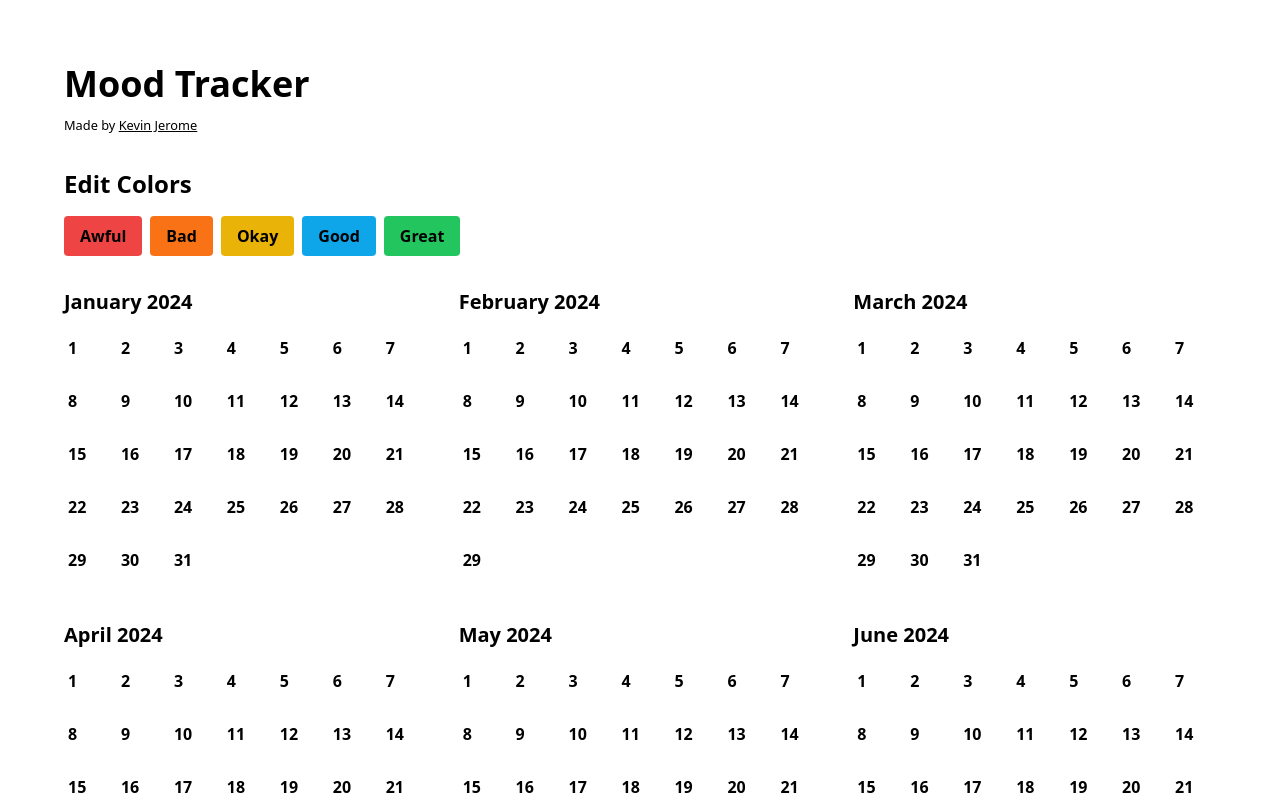
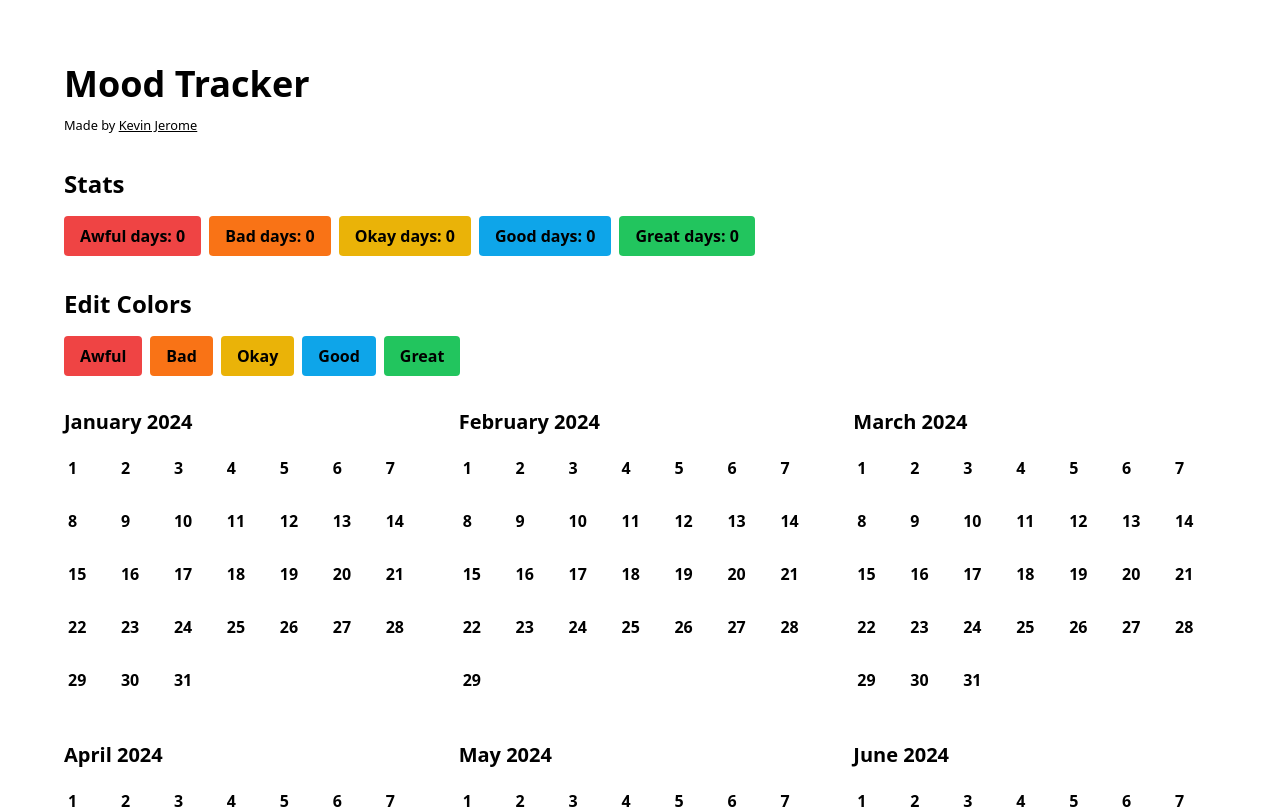
Before and after one commit to BellaYoungFlowers/mood-tracker, a React (Vite) app: page / in a window 1280 px wide. Shown: the top 809 px of the page. Built offline with nearby package versions, Linux system fonts and the light colour scheme.

Commit message:
Add stats

```diff
--- a/src/App.tsx
+++ b/src/App.tsx
@@ -2,12 +2,14 @@ import { ConfigProvider } from "./components/ConfigProvider";
 import { MainTitle } from "./components/MainTitle";
 import { MoodColorSelector } from "./components/MoodColorSelector";
 import { CalendarList } from "./components/CalendarList";
+import { Stats } from "./components/Stats";
 
 function App() {
   return (
     <ConfigProvider>
       <main className="space-y-8 bg-white p-8 text-black dark:bg-black dark:text-white lg:p-16">
         <MainTitle />
+        <Stats />
         <MoodColorSelector />
         <CalendarList />
       </main>
--- a/src/components/MoodColorSelector.tsx
+++ b/src/components/MoodColorSelector.tsx
@@ -7,7 +7,7 @@ export function MoodColorSelector() {
   return (
     <div className="space-y-4 font-semibold">
       <h2 className="text-2xl">Edit Colors</h2>
-      <div className="flex items-center gap-2 text-center">
+      <div className="flex flex-col gap-2 text-center sm:flex-row sm:items-center">
         {[...Array(config.moodData.length).keys()].map((rating, index) => (
           <MoodColorSelectorItem
             key={rating}
--- /dev/null
+++ b/src/components/Stats.tsx
@@ -0,0 +1,28 @@
+import { useConfig } from "../lib/config";
+import { computeMoodRatingFrequency } from "../lib/stats";
+
+export function Stats() {
+  const { config } = useConfig();
+  const moodRatingFrequency = computeMoodRatingFrequency(config);
+
+  return (
+    <div className="space-y-4 font-semibold">
+      <h2 className="text-2xl">Stats</h2>
+      <div className="flex flex-col gap-2 text-center sm:flex-row sm:items-center">
+        {Object.entries(moodRatingFrequency).map(([rating, freq]) => {
+          const { color: moodColor, name: moodName } =
+            config.moodData[parseInt(rating, 10)];
+          return (
+            <div
+              key={rating}
+              className="rounded p-2 font-semibold lg:px-4"
+              style={{ backgroundColor: moodColor }}
+            >
+              {moodName} days: {freq}
+            </div>
+          );
+        })}
+      </div>
+    </div>
+  );
+}
--- /dev/null
+++ b/src/lib/stats.ts
@@ -0,0 +1,25 @@
+import { type Config } from "./config";
+
+/**
+ * @param config
+ * @returns An object whose keys are mood ratings and values are the frequency at which each mood
+ * rating occurred.
+ */
+export function computeMoodRatingFrequency(config: Config) {
+  const moodRatingFrequency: Record<number, number> = {
+    0: 0,
+    1: 0,
+    2: 0,
+    3: 0,
+    4: 0,
+  };
+  Object.values(config.yearlyData).map((months) => {
+    Object.values(months).map((days) => {
+      Object.values(days).reduce((acc, rating) => {
+        acc[rating] += 1;
+        return acc;
+      }, moodRatingFrequency);
+    });
+  });
+  return moodRatingFrequency;
+}
```
